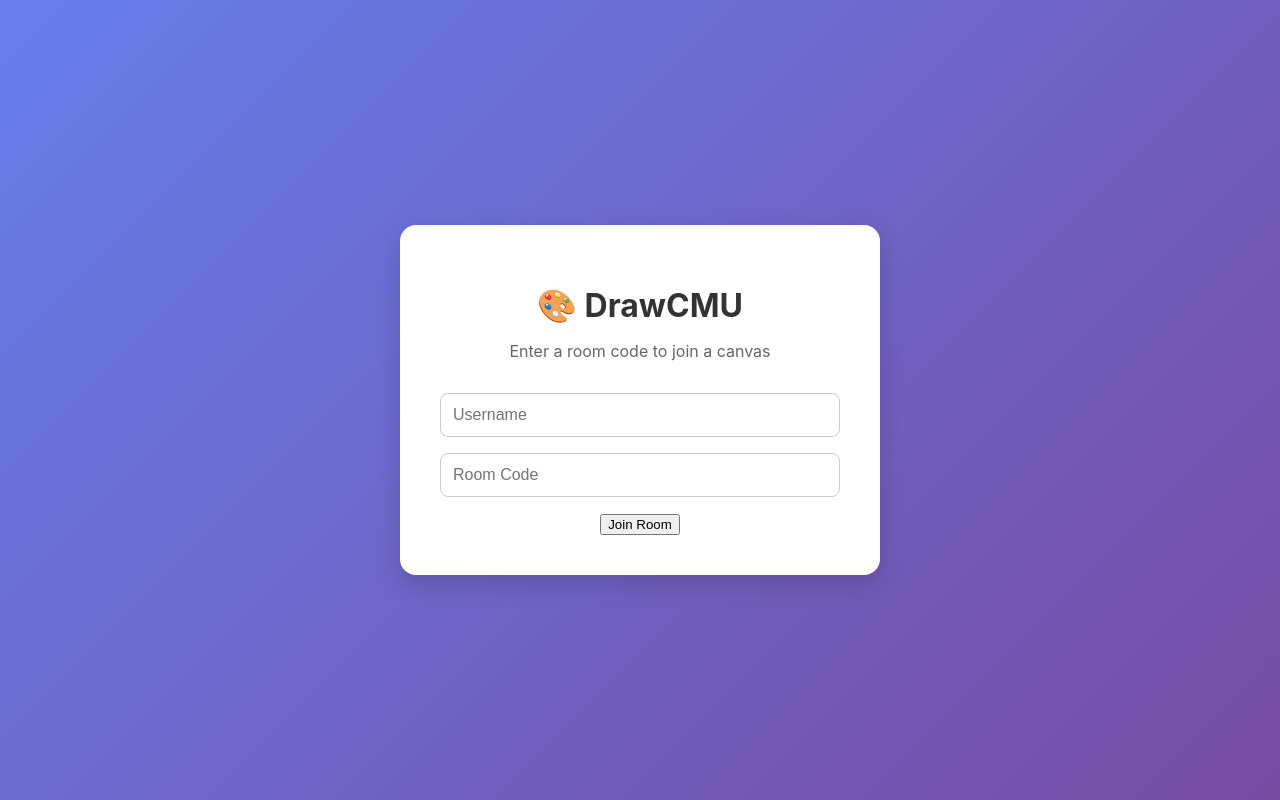
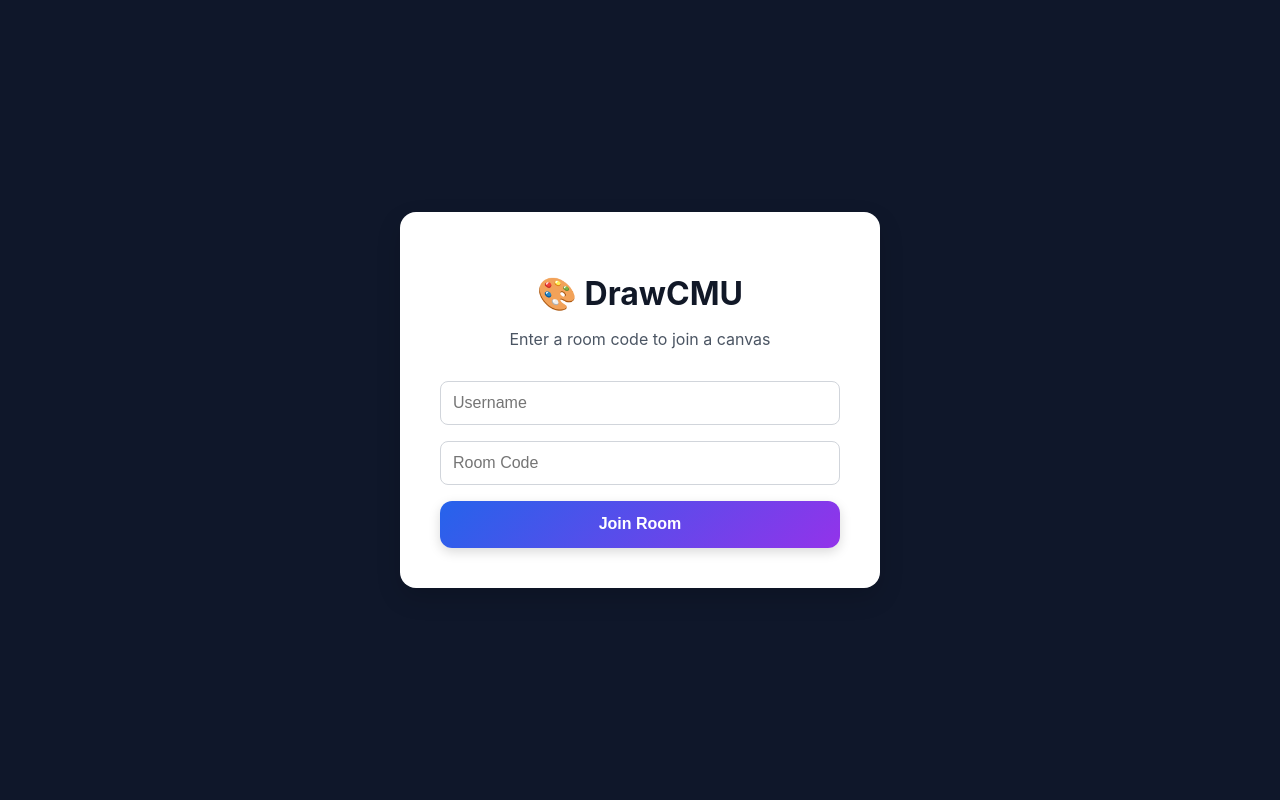
Before and after one commit to cjin3/DrawCMU, a React (Create React App) app in the folder my-app/: page / in a window 1280 px wide. Built offline with nearby package versions, Linux system fonts and the light colour scheme.

Commit message:
fancier button

```diff
--- a/my-app/src/App.js
+++ b/my-app/src/App.js
@@ -1,4 +1,5 @@
 import { Routes, Route, HashRouter } from "react-router-dom";
+import "./Home.css";
 import './App.css';
 import Home from "./Home";
 import Board from "./Board";
--- a/my-app/src/Home.css
+++ b/my-app/src/Home.css
@@ -1,12 +1,14 @@
+/* Container */
 .home-container {
   min-height: 100vh;
   display: flex;
   justify-content: center;
   align-items: center;
-  background: linear-gradient(135deg, #667eea, #764ba2);
+  background: #0f172a;
   font-family: "Inter", sans-serif;
 }
 
+/* Card */
 .home-card {
   background: white;
   padding: 2.5rem;
@@ -19,36 +21,54 @@
 
 .home-card h1 {
   margin-bottom: 1rem;
-  color: #333;
+  color: #111827;
 }
 
 .home-card p {
   margin-bottom: 2rem;
-  color: #666;
+  color: #4b5563;
 }
 
+/* Inputs */
 .home-input {
   width: 100%;
   padding: 0.75rem;
   margin-bottom: 1rem;
   border-radius: 0.5rem;
-  border: 1px solid #ccc;
+  border: 1px solid #d1d5db;
   font-size: 1rem;
   box-sizing: border-box;
+  transition: border 0.2s ease, box-shadow 0.2s ease;
 }
 
+.home-input:focus {
+  outline: none;
+  border-color: #2563eb;
+  box-shadow: 0 0 0 3px rgba(37, 99, 235, 0.2);
+}
+
+/* Fancy Button */
 .home-button {
   width: 100%;
-  padding: 0.75rem;
+  padding: 0.9rem;
   border: none;
-  border-radius: 0.5rem;
+  border-radius: 0.75rem;
   font-size: 1rem;
+  font-weight: 600;
   color: white;
   cursor: pointer;
-  background: linear-gradient(135deg, #667eea, #764ba2);
-  transition: background 0.3s ease;
+  background: linear-gradient(135deg, #2563eb, #9333ea);
+  box-shadow: 0 4px 12px rgba(0, 0, 0, 0.15);
+  transition: all 0.25s ease-in-out;
 }
 
 .home-button:hover {
-  background: linear-gradient(135deg, #5a67d8, #6b46c1);
+  transform: translateY(-2px) scale(1.02);
+  background: linear-gradient(135deg, #1d4ed8, #7e22ce);
+  box-shadow: 0 6px 16px rgba(0, 0, 0, 0.25);
 }
+
+.home-button:active {
+  transform: translateY(0);
+  box-shadow: 0 2px 6px rgba(0, 0, 0, 0.2);
+}
--- a/my-app/src/Home.js
+++ b/my-app/src/Home.js
@@ -1,63 +1,17 @@
-import React from "react";
-import "./Home.css"; // import the stylesheet
+import React, { useState } from "react";
 import { useNavigate } from "react-router-dom";
-import { useState } from "react";
-// Import the functions you need from the SDKs you need
-import { initializeApp } from "firebase/app";
-import { getDatabase, ref, set, get } from "firebase/database";
-// import { createRoommm } from "./room.js";
-// TODO: Add SDKs for Firebase products that you want to use
-// https://firebase.google.com/docs/web/setup#available-libraries
-import { createRoom, createRooms, addUserToRoom} from "./room.js";
-import { populate } from "./Board.js";
-// Your web app's Firebase configuration
-// For Firebase JS SDK v7.20.0 and later, measurementId is optional
-const firebaseConfig = {
-  apiKey: "AIzaSyBiDixs8VRwm5PJyvJic8puhJTMwzb5ESA",
-  authDomain: "drawcmu-3daa1.firebaseapp.com",
-  projectId: "drawcmu-3daa1",
-  databaseURL: "https://drawcmu-3daa1-default-rtdb.firebaseio.com/",
-  storageBucket: "drawcmu-3daa1.firebasestorage.app",
-  messagingSenderId: "181826924059",
-  appId: "1:181826924059:web:96d14b5f07f97abb1b52be",
-  measurementId: "G-RXM5255S3J"
-};
+import "./Home.css"; // ✅ make sure this file is in the same folder
 
-// Initialize Firebase
-const app = initializeApp(firebaseConfig);
+export default function Home() {
+  const [username, setUsername] = useState("");
+  const [roomCode, setRoomCode] = useState("");
+  const navigate = useNavigate();
 
-
-
-const db = getDatabase(app);
-
-function Home() {
-  const [roomCode, setRoomCode] = useState("");
-  const [username, setUsername] = useState("");
-  const navigate = useNavigate();
   const handleSubmit = (e) => {
     e.preventDefault();
-    if (!roomCode) return alert("Please enter a room code!");
-
-    if (!username) return alert("Please enter a username!");
-
-    get(ref(db, `rooms/${roomCode}/info/`))
-      .then((snapshot) => {
-        console.log("looking for room array:", roomCode);
-        if (snapshot.exists()) {
-          console.log("Found array for room:", roomCode);
-          addUserToRoom(db, roomCode, username);
-          navigate(`/draw/${roomCode}`, { state: { username } });
-
-
-        }
-        else {
-          console.log("no array found, creating room:", roomCode);
-          return alert("Room does not exist! Please try another code.");
-        }
-      })
-      .catch((error) => {
-        console.error(error)
-      })
+    if (!username) return alert("Enter your username!");
+    if (!roomCode) return alert("Enter a room code!");
+    navigate(`/room/${roomCode}`, { state: { username } });
   };
 
   return (
@@ -65,28 +19,26 @@ function Home() {
       <div className="home-card">
         <h1>🎨 DrawCMU</h1>
         <p>Enter a room code to join a canvas</p>
-        <form onSubmit={handleSubmit} className="home-form">
+        <form onSubmit={handleSubmit}>
           <input
-            className="home-input"
             type="text"
             placeholder="Username"
             value={username}
             onChange={(e) => setUsername(e.target.value)}
+            className="home-input"
           />
           <input
-            className="home-input"
             type="text"
             placeholder="Room Code"
             value={roomCode}
             onChange={(e) => setRoomCode(e.target.value)}
+            className="home-input"
           />
-          <button type="submit">Join Room</button>
+          <button type="submit" className="home-button">
+            Join Room
+          </button>
         </form>
       </div>
     </div>
   );
 }
-
-
-
-export default Home;
```
